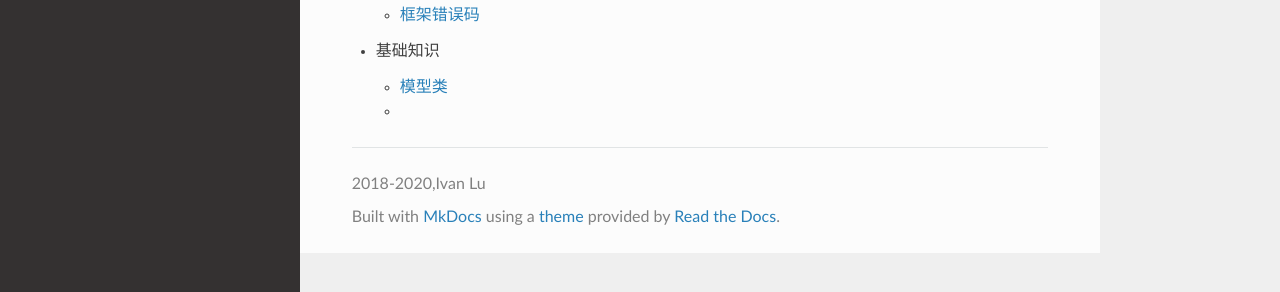
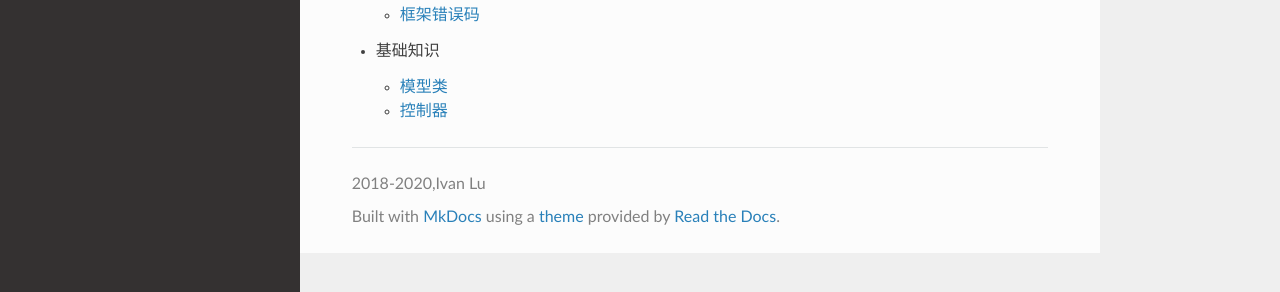
Before and after one commit to IvanLuLyf/BunnyPHP, an MkDocs documentation site: the page built from docs/zh-cn/_sidebar.md, in a window 1280 px wide. Shown: the part 252-544 px from the top of the page. Built offline with MkDocs 1.6.1, drawn with Linux system fonts in a browser that asks for light colours; nearby versions of some CDN libraries.

Commit message:
fixed url

```diff
--- a/docs/zh-cn/_sidebar.md
+++ b/docs/zh-cn/_sidebar.md
@@ -10,4 +10,4 @@
 * 基础知识
 
     * [模型类](zh-cn/model.md)
-    * [](zh-cn/controller.md)
+    * [控制器](zh-cn/controller.md)
```
